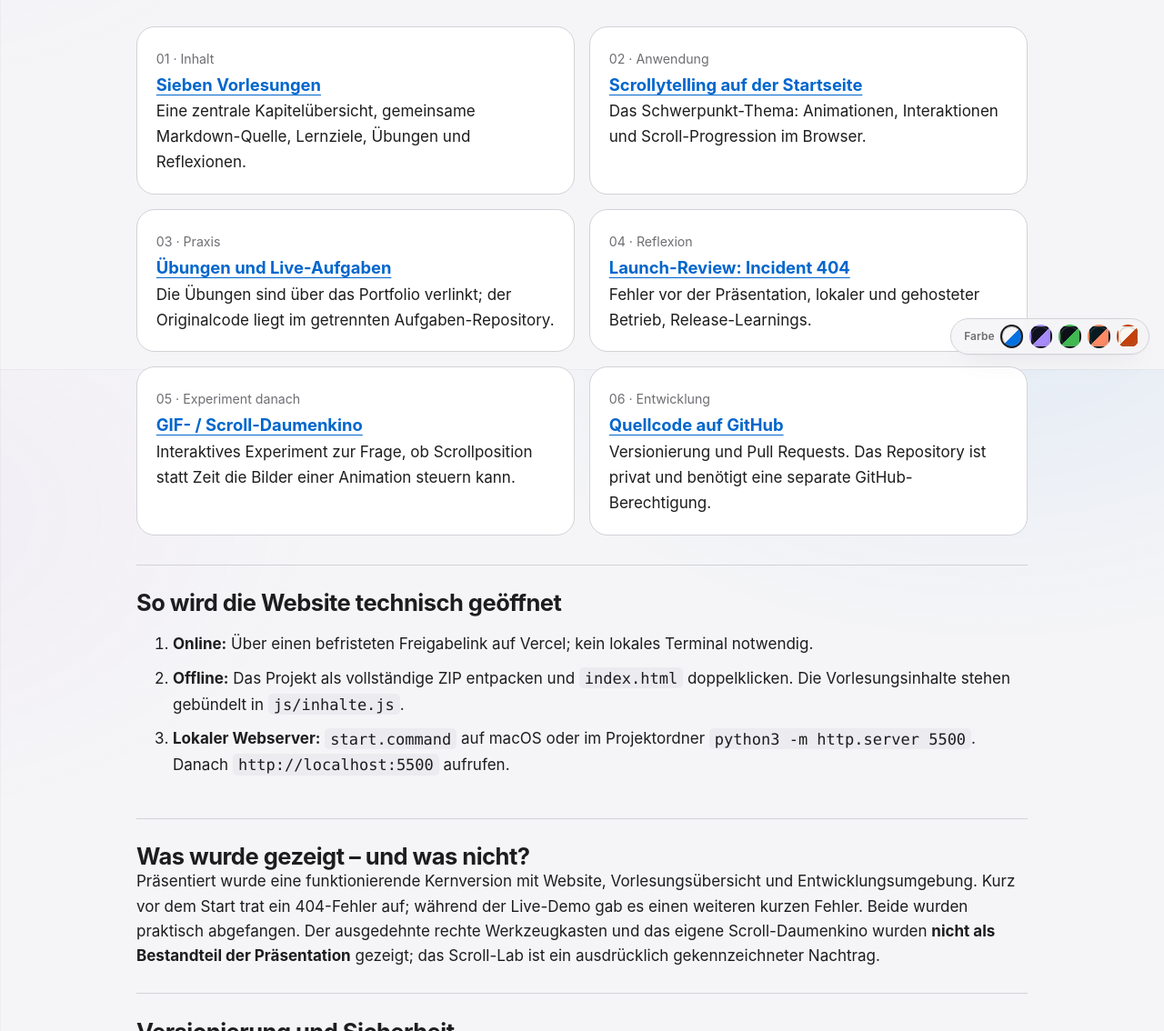
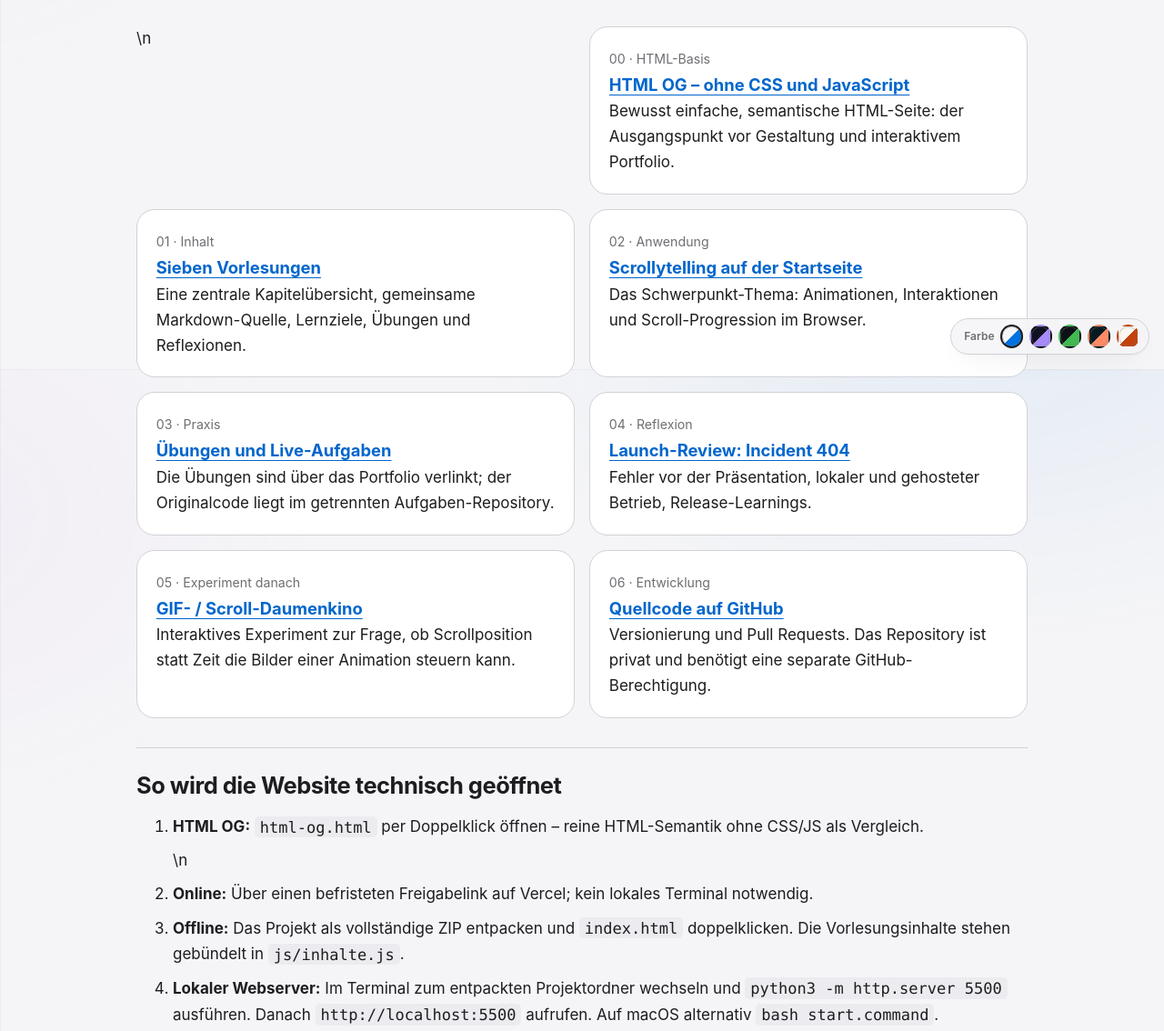
Before and after one commit to sarahMgrng/the-web-journey, a plain HTML site: page abgabe.html in a window 1280 px wide. Shown: the part 394-1528 px from the top of the page at 91% size. Drawn offline with Linux system fonts and the light colour scheme.

Commit message:
docs: add OG HTML and guided Mac comparison to professor submission

```diff
--- a/abgabe.html
+++ b/abgabe.html
@@ -5,7 +5,7 @@
 <body><header class="site-header"><a class="site-header__logo" href="index.html">The Web Journey</a><nav aria-label="Navigation"><a href="index.html">Start</a><a href="ueber.html">Portfolio</a><a href="launch-review.html">Review</a></nav></header>
 <main class="guide"><p class="guide-kicker">DHBW · Web-Programmierung · 23.11.2026</p><h1>Abgabeversion.<br>Willkommen an Bord.</h1>
 <p class="lead">Diese Seite dient als Einstieg für die Bewertung von Portfolio 1. Die Live-Präsentation fand am 23. November 2026 statt; die beiden technischen Nachträge sind ausdrücklich als spätere Reflexionen gekennzeichnet.</p>
-<div class="guide-grid">
+<div class="guide-grid">\n<div class="guide-card"><small>00 · HTML-Basis</small><p><a href="html-og.html">HTML OG – ohne CSS und JavaScript</a></p><p>Bewusst einfache, semantische HTML-Seite: der Ausgangspunkt vor Gestaltung und interaktivem Portfolio.</p></div>
 <div class="guide-card"><small>01 · Inhalt</small><p><a href="index.html#kapitel">Sieben Vorlesungen</a></p><p>Eine zentrale Kapitelübersicht, gemeinsame Markdown-Quelle, Lernziele, Übungen und Reflexionen.</p></div>
 <div class="guide-card"><small>02 · Anwendung</small><p><a href="index.html#scrollytelling">Scrollytelling auf der Startseite</a></p><p>Das Schwerpunkt-Thema: Animationen, Interaktionen und Scroll-Progression im Browser.</p></div>
 <div class="guide-card"><small>03 · Praxis</small><p><a href="uebungen.html">Übungen und Live-Aufgaben</a></p><p>Die Übungen sind über das Portfolio verlinkt; der Originalcode liegt im getrennten Aufgaben-Repository.</p></div>
@@ -14,9 +14,9 @@
 <div class="guide-card"><small>06 · Entwicklung</small><p><a href="https://github.com/sarahMgrng/the-web-journey">Quellcode auf GitHub</a></p><p>Versionierung und Pull Requests. Das Repository ist privat und benötigt eine separate GitHub-Berechtigung.</p></div>
 </div>
 <section class="guide-section"><h2>So wird die Website technisch geöffnet</h2><ol>
-<li><strong>Online:</strong> Über einen befristeten Freigabelink auf Vercel; kein lokales Terminal notwendig.</li>
+<li><strong>HTML OG:</strong> <code>html-og.html</code> per Doppelklick öffnen – reine HTML-Semantik ohne CSS/JS als Vergleich.</li>\n<li><strong>Online:</strong> Über einen befristeten Freigabelink auf Vercel; kein lokales Terminal notwendig.</li>
 <li><strong>Offline:</strong> Das Projekt als vollständige ZIP entpacken und <code>index.html</code> doppelklicken. Die Vorlesungsinhalte stehen gebündelt in <code>js/inhalte.js</code>.</li>
-<li><strong>Lokaler Webserver:</strong> <code>start.command</code> auf macOS oder im Projektordner <code>python3 -m http.server 5500</code>. Danach <code>http://localhost:5500</code> aufrufen.</li>
+<li><strong>Lokaler Webserver:</strong> Im Terminal zum entpackten Projektordner wechseln und <code>python3 -m http.server 5500</code> ausführen. Danach <code>http://localhost:5500</code> aufrufen. Auf macOS alternativ <code>bash start.command</code>.</li>
 </ol></section>
 <section class="guide-section"><h2>Was wurde gezeigt – und was nicht?</h2><p>Präsentiert wurde eine funktionierende Kernversion mit Website, Vorlesungsübersicht und Entwicklungsumgebung. Kurz vor dem Start trat ein 404-Fehler auf; während der Live-Demo gab es einen weiteren kurzen Fehler. Beide wurden praktisch abgefangen. Der ausgedehnte rechte Werkzeugkasten und das eigene Scroll-Daumenkino wurden <strong>nicht als Bestandteil der Präsentation</strong> gezeigt; das Scroll-Lab ist ein ausdrücklich gekennzeichneter Nachtrag.</p></section>
 <section class="guide-section"><h2>Versionierung und Sicherheit</h2><p>Der Präsentationsstand ist als GitHub-Branch <code>archiv/launch-2026-11-23</code> eingefroren; die dokumentierte Abgabeversion liegt auf <code>abgabe/prof-2026-11-23</code>. Der Hostingzugang ist durch Vercel Authentication geschützt und wurde für die Bewertung mit einem befristeten Leselink freigegeben. Ein Leselink gibt weder Administrator- noch Schreibrechte und prüft nicht die E-Mail-Identität einer besuchenden Person.</p><p class="guide-note"><strong>Abgabekontext:</strong> Vorlesungsinhalte sind nach Quelle markiert (Skript, eigene Notiz, KI-Erklärung, offene Frage). Die Kennzeichnung <em>Entwurf</em> bleibt bestehen, solange die fachliche Endprüfung eines Inhalts nicht abgeschlossen ist.</p></section>
```
